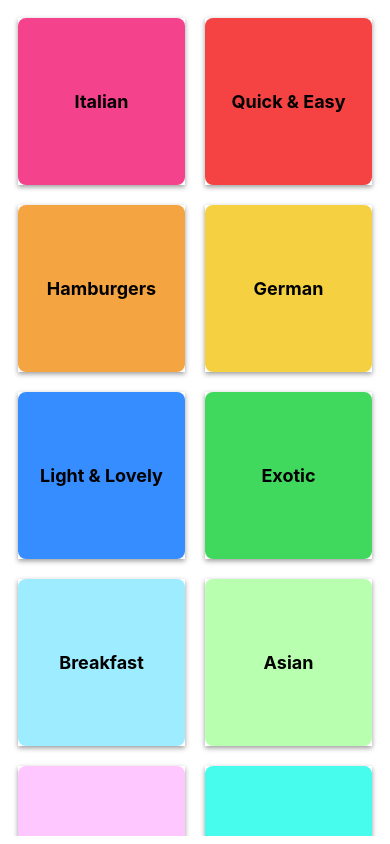
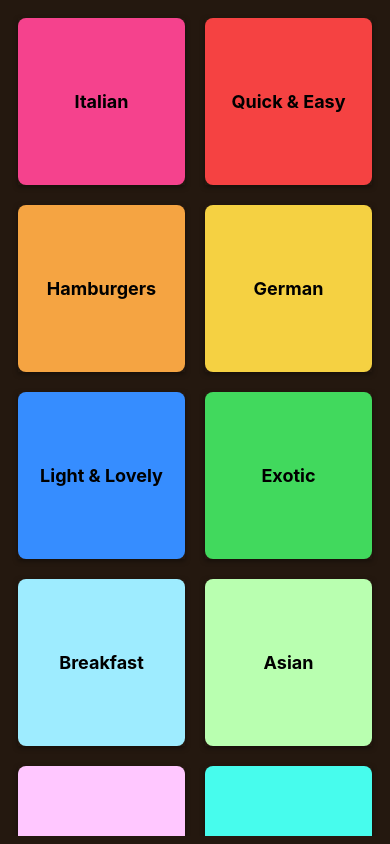
Before and after one commit to TheHolographicP/RNCourse-Exercise3, a React Native app: screen / in a window 390 px wide. Built offline with nearby package versions, Linux system fonts and the light colour scheme.

Commit message:
Tweak grid tile component, add app background;

```diff
--- a/App.tsx
+++ b/App.tsx
@@ -1,5 +1,6 @@
 import { useState } from 'react'
 import { StyleSheet, Text } from 'react-native';
+import { StatusBar } from 'expo-status-bar';
 import { SafeAreaProvider, SafeAreaView } from 'react-native-safe-area-context';
 import CategoriesScreen from 'screens/Categories';
 
@@ -9,6 +10,7 @@ export default function App() {
   return (
     <SafeAreaProvider>
       <SafeAreaView style={styles.screensContainer} >
+        <StatusBar style="light" />
         <CategoriesScreen/>
       </SafeAreaView>
     </SafeAreaProvider>
@@ -21,9 +23,7 @@ const styles = StyleSheet.create({
   },
   screensContainer: {
     flex:1,
-    padding:8
+    padding:8,
+    backgroundColor: '#24180f',
   },
-  imageBkg: {
-    flex:1,
-  }
 });
--- a/app.json
+++ b/app.json
@@ -7,7 +7,7 @@
     "icon": "./assets/icon.png",
     "userInterfaceStyle": "light",
     "newArchEnabled": true,
-    "backgroundColor":"#717568",
+    "backgroundColor":"#24180f",
     "splash": {
       "image": "./assets/splash-icon.png",
       "resizeMode": "contain",
--- a/components/CategoryGridTile.tsx
+++ b/components/CategoryGridTile.tsx
@@ -5,7 +5,7 @@ import LAYOUT from "constants/layout";
 
 function CategoryGridTile({category}: {category: Category}) {
     return <View style={styles.gridItem}>
-        <Pressable style={styles.button}>
+        <Pressable style={({pressed}) => [styles.button, pressed ? styles.buttonPressed : null]}>
             <View style={[styles.innerContainer, {backgroundColor: category.color}]}>
                 <Text style={styles.itemText}>{category.title}</Text>
             </View>
@@ -27,6 +27,9 @@ const styles = StyleSheet.create({
     button: {
         flex: 1,
     },
+    buttonPressed: {
+        opacity: 0.8,
+    },
     innerContainer: {
         flex: 1,
         borderRadius: LAYOUT.borderRadius,
```
